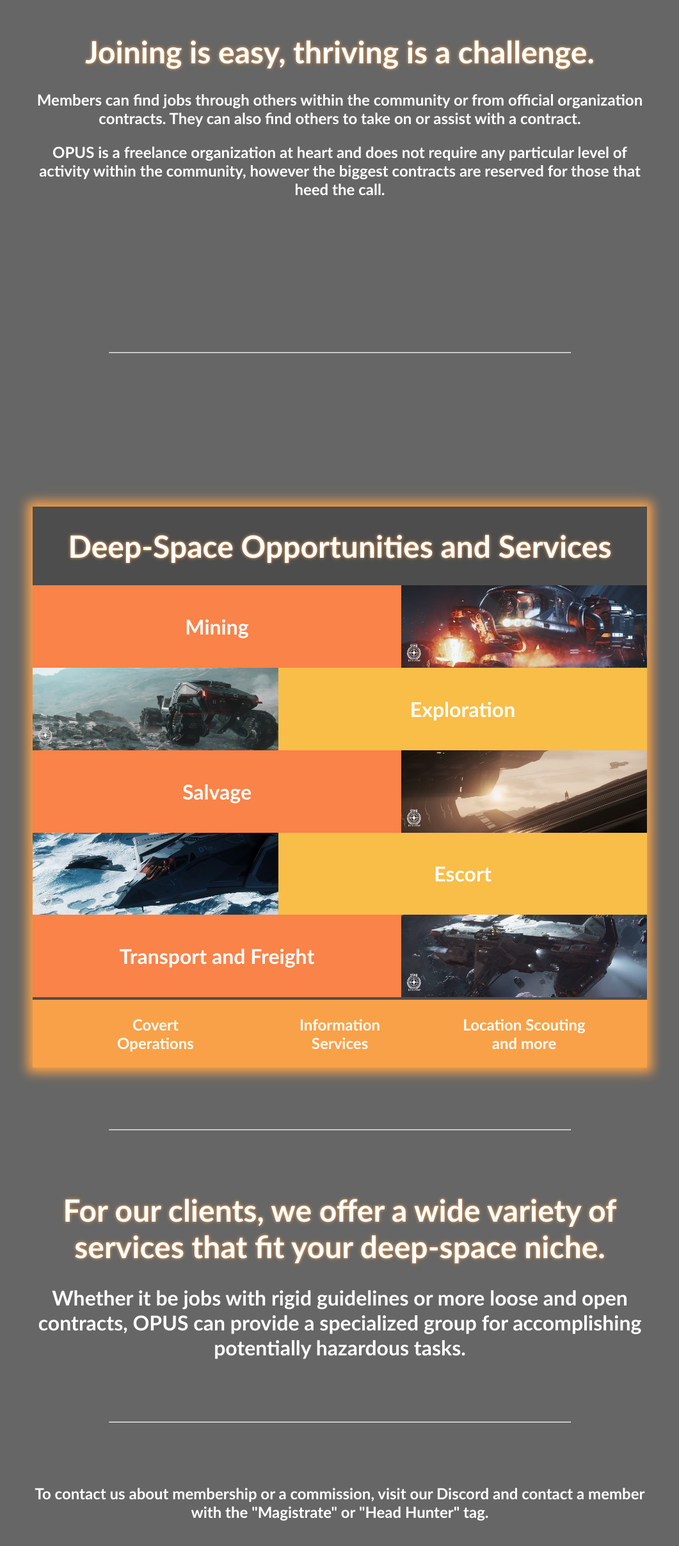
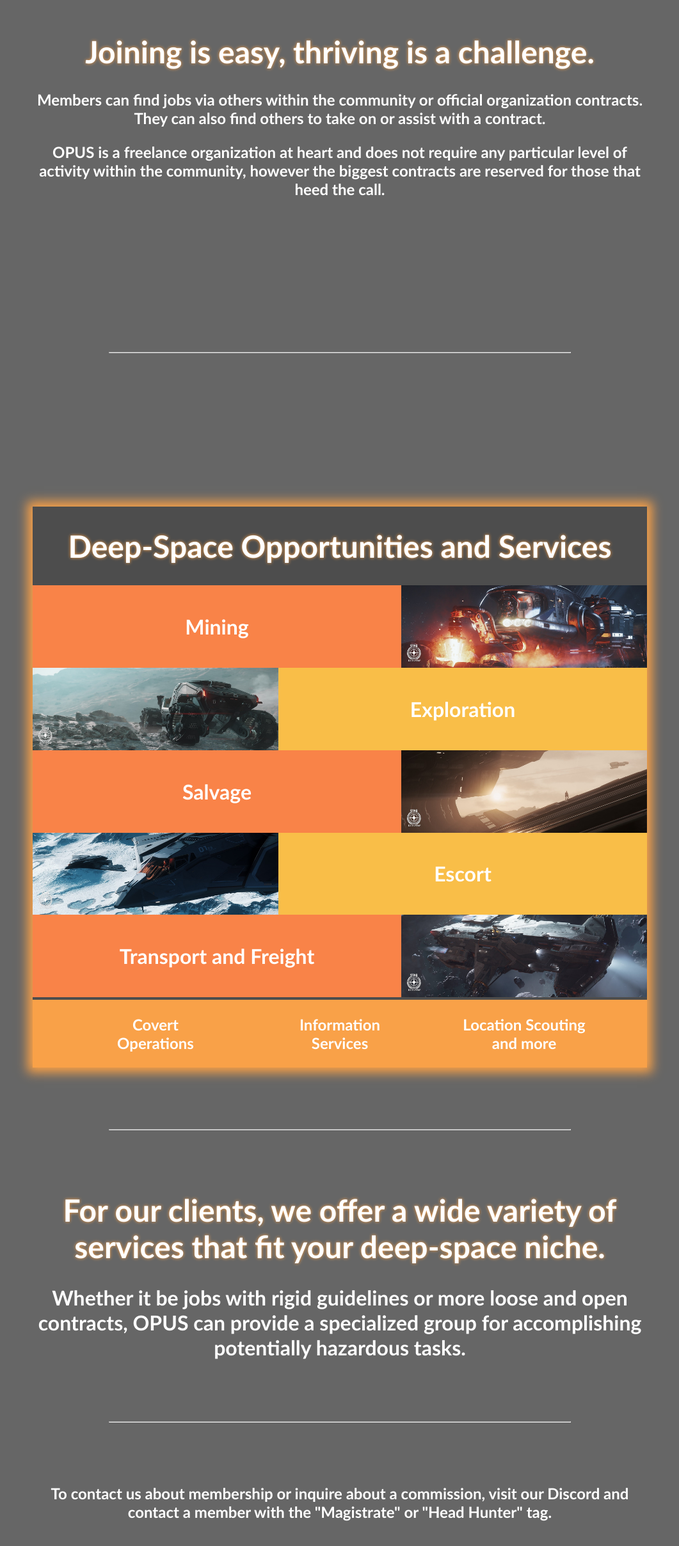
Before and after one commit to diSpence/diSpence, a plain HTML site: page index.html in a window 1280 px wide. Shown: the part 1422-3839 px from the top of the page at 64% size, without its empty margins (109-1170 px from the left). Drawn offline with Linux system fonts and the light colour scheme; grey boxes are pictures that could not be loaded.

Commit message:
EVEN more text corrections

```diff
--- a/index.html
+++ b/index.html
@@ -78,7 +78,7 @@
               Joining is easy, thriving is a challenge.
             </h1>
             <h3>
-              Members can find jobs through others within the community or from official organization contracts. They can also find others to take on or assist with a contract.
+              Members can find jobs via others within the community or official organization contracts. They can also find others to take on or assist with a contract.
             </h3>
             <h3>
               OPUS is a freelance organization at heart and does not require any particular level of activity within the community, however the biggest contracts are reserved for those that heed the call.
@@ -129,7 +129,7 @@
             </h2>
             <hr class="smalldiv" />
             <h3>
-              To contact us about membership or a commission, visit our Discord and contact a member with the "Magistrate" or "Head Hunter" tag.
+              To contact us about membership or inquire about a commission, visit our Discord and contact a member with the "Magistrate" or "Head Hunter" tag.
             </h3>
             <iframe src="https://discordapp.com/widget?id=307061436905947136&theme=dark" allowtransparency="true" frameborder="0"></iframe>
           </div>
```
